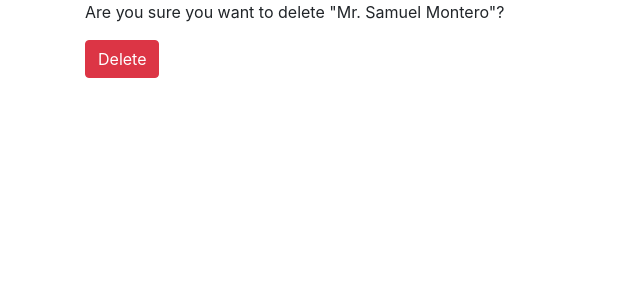
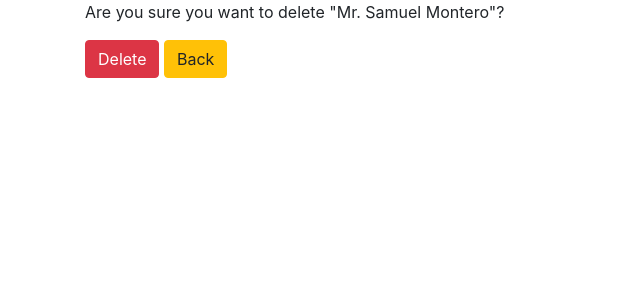
Before and after one commit to shaswat10/MyInternProject, a Django app: page /delete/63/ in a window 1280 px wide. Shown: the top 300 px of the page, without its empty margins (0-640 px from the left). Run offline with Django 3.2, Linux system fonts and the light colour scheme; data comes from the database, SQL or seed files in the repository; some libraries are stand-ins or nearby versions.

Commit message:
Update user_delete.html

```diff
--- a/apiproject/templates/user_delete.html
+++ b/apiproject/templates/user_delete.html
@@ -15,7 +15,8 @@
          {% csrf_token %}
          <p>Are you sure you want to delete "{{ delete_user.name }}"?</p>
          <input type="submit" class="btn btn-danger"  value="Delete">
-         <a href="{% url 'myapp:detail' pk=delete_user.pk %}"></a>
+         <a href="{% url 'myapp:detail' pk=delete_user.pk %}"><button type="button" class="btn btn-warning">Back</button></a>
+
        </form>
     </div>
   </body>
```
